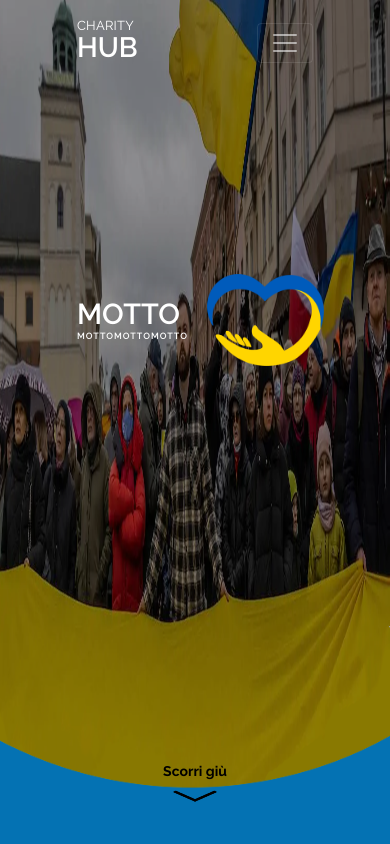
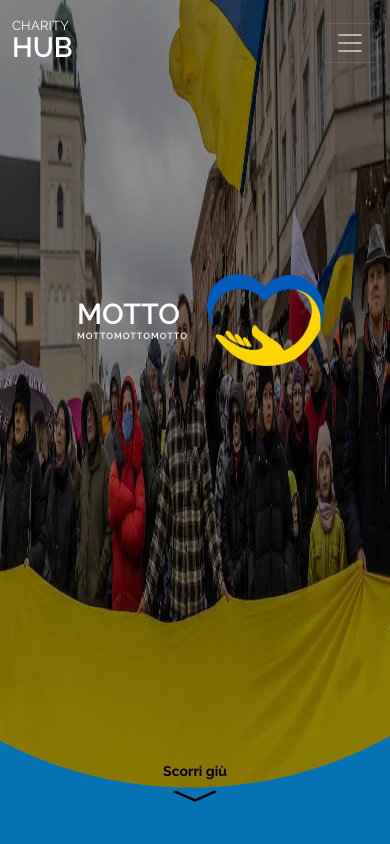
Before and after one commit to Michelepal/CharityHub, an Angular app: page / in a window 390 px wide. Shown: the top 844 px of the page. Built offline with nearby package versions, Linux system fonts and the light colour scheme; data requests are answered from the project's data file.

Commit message:
fix home

```diff
--- a/src/app/header/header.component.html
+++ b/src/app/header/header.component.html
@@ -1,7 +1,7 @@
 <header class="container-fluid">
   <div class="row">
-    <div class="col-2"></div>
-    <div class="col-8">
+    <div class="col-2 d-none d-md-block"></div>
+    <div class="col-md-8">
       <div class="row">
         <div class="col">
           <app-navigazione>
@@ -9,6 +9,6 @@
         </div>
       </div>
     </div>
-    <div class="col-2"></div>
+    <div class="col-2 d-none d-md-block"></div>
   </div>
 </header>
```
